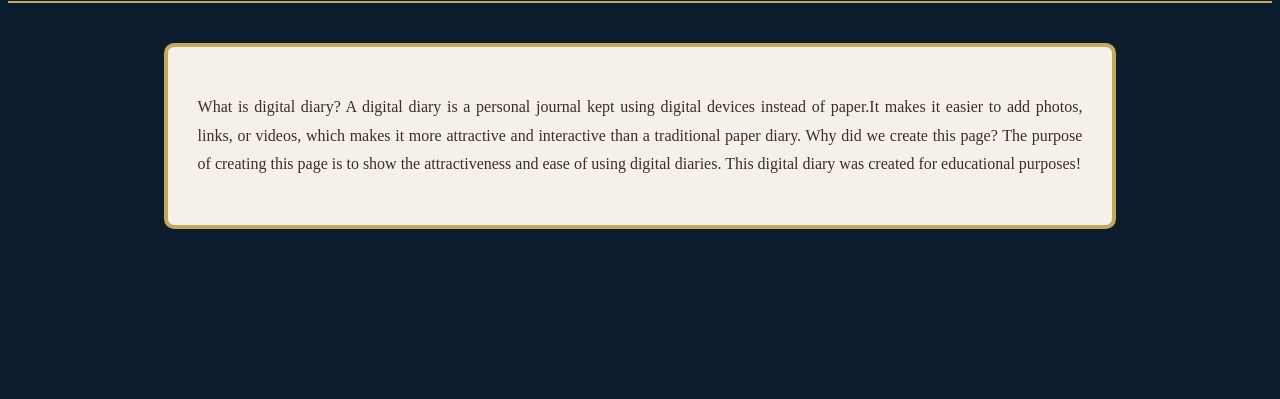
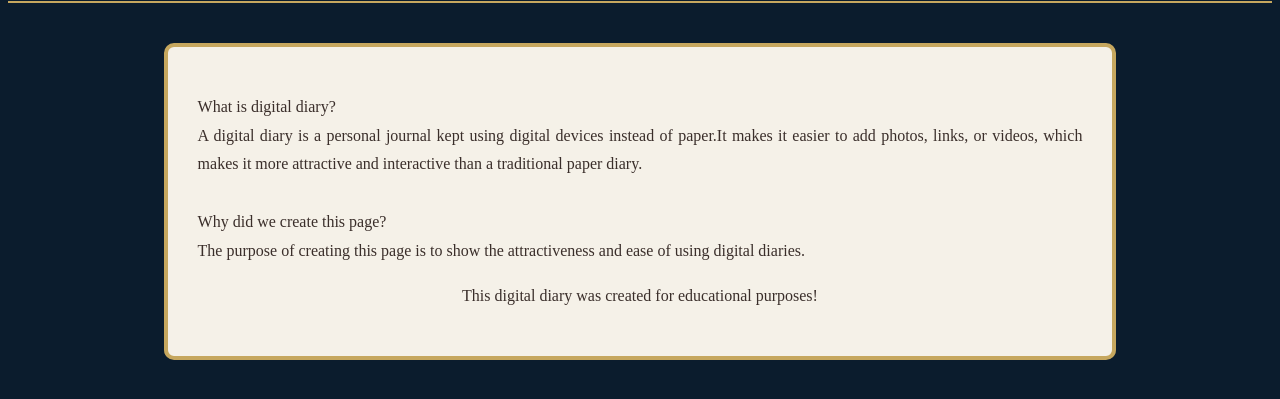
Before and after one commit to mabas-08/DIGITAL-DIARY-ENTRY., a plain HTML site: page definition.html in a window 1280 px wide. Shown: the part 155-554 px from the top of the page. Drawn offline with Linux system fonts and the light colour scheme.

Commit message:
Update definition.html

```diff
--- a/definition.html
+++ b/definition.html
@@ -13,14 +13,14 @@
         <h1 style="color: #C6A75E;">Learn More</h1><hr color=" #C6A75E">
         <div>
          <p>
- What is digital diary?
+ What is digital diary?<br>
  A digital diary is a personal journal kept using digital devices instead of paper.It makes it easier to add photos,
  links, or videos, which makes it more attractive and interactive than a traditional paper diary.
-
- Why did we create this page?
+<br><br>
+ Why did we create this page?<br>
  The purpose of creating this page is to show the attractiveness and ease of using digital diaries.
-
-          This digital diary was created for educational purposes!</p>
+         </p>
+      <p style="text-align:center;">This digital diary was created for educational purposes!</p>
         </div>
     </body>
 </html>
```
